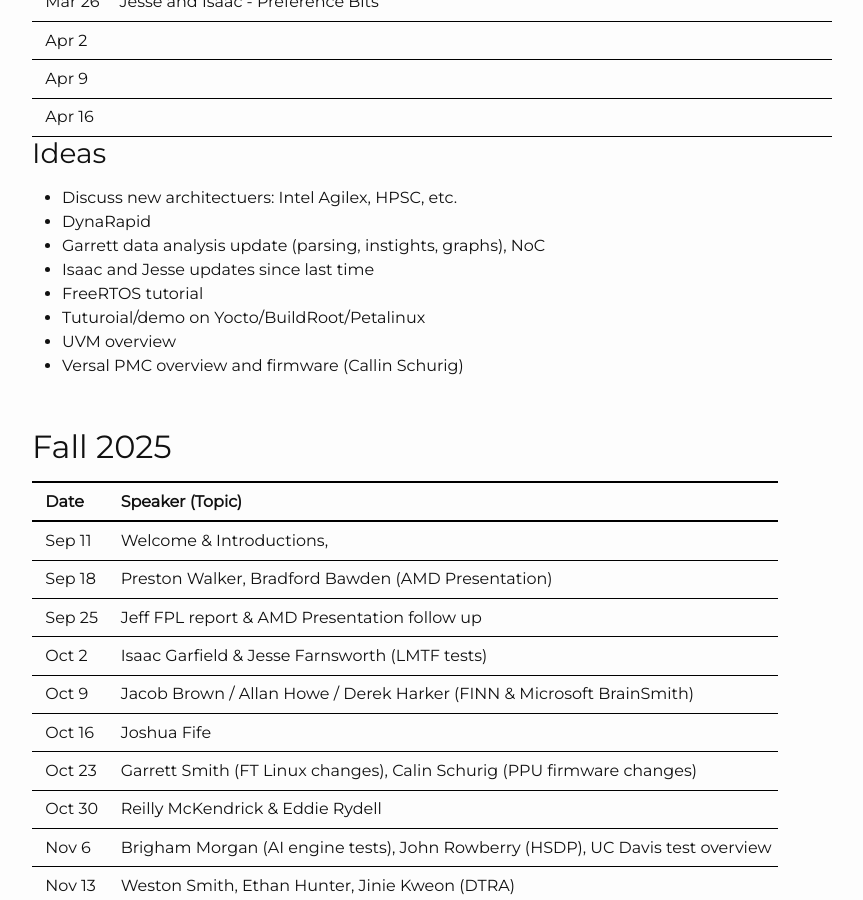
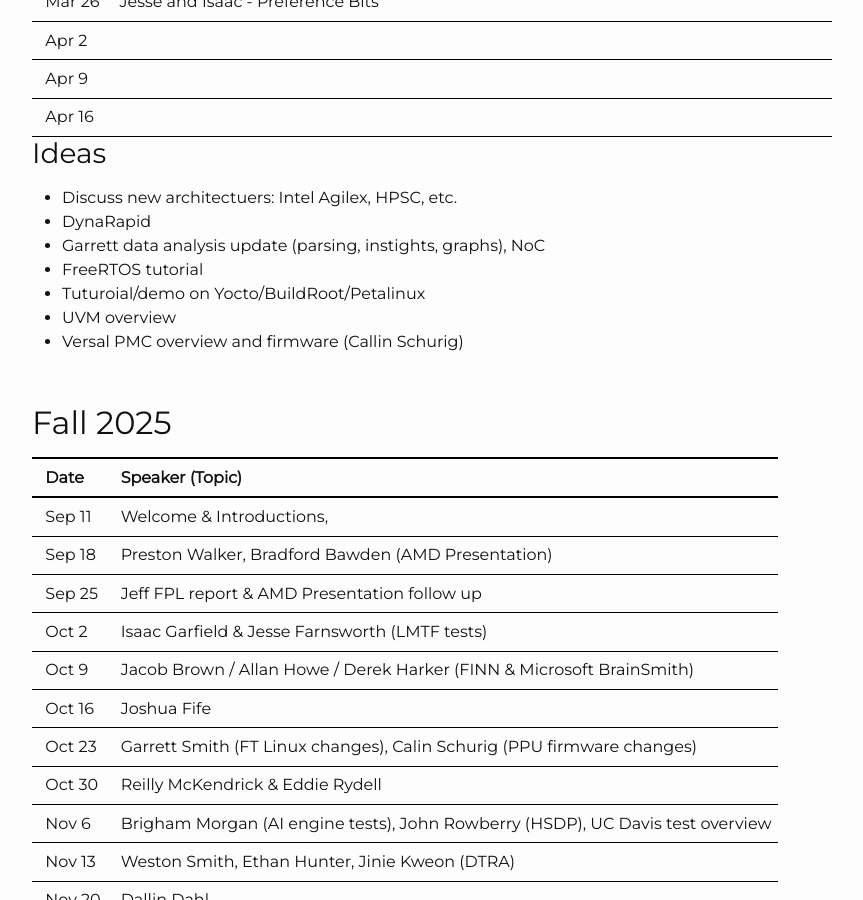
Before and after one commit to byuccl/byuccl.github.io, a Jekyll site: the page built from pages/schedule.md, in a window 1280 px wide and 900 px high, scrolled down 696 px. Shown: the whole window, without its empty margins (53-916 px from the left). Built offline with Jekyll 4.4.1, drawn with Linux system fonts in a browser that asks for light colours; nearby versions of some CDN libraries.

Commit message:
Lab schedule

```diff
--- a/pages/schedule.md
+++ b/pages/schedule.md
@@ -28,7 +28,6 @@
 * Discuss new architectuers: Intel Agilex, HPSC, etc.
 * DynaRapid
 * Garrett data analysis update (parsing, instights, graphs), NoC
-* Isaac and Jesse updates since last time
 * FreeRTOS tutorial
 * Tuturoial/demo on Yocto/BuildRoot/Petalinux
 * UVM overview
```
